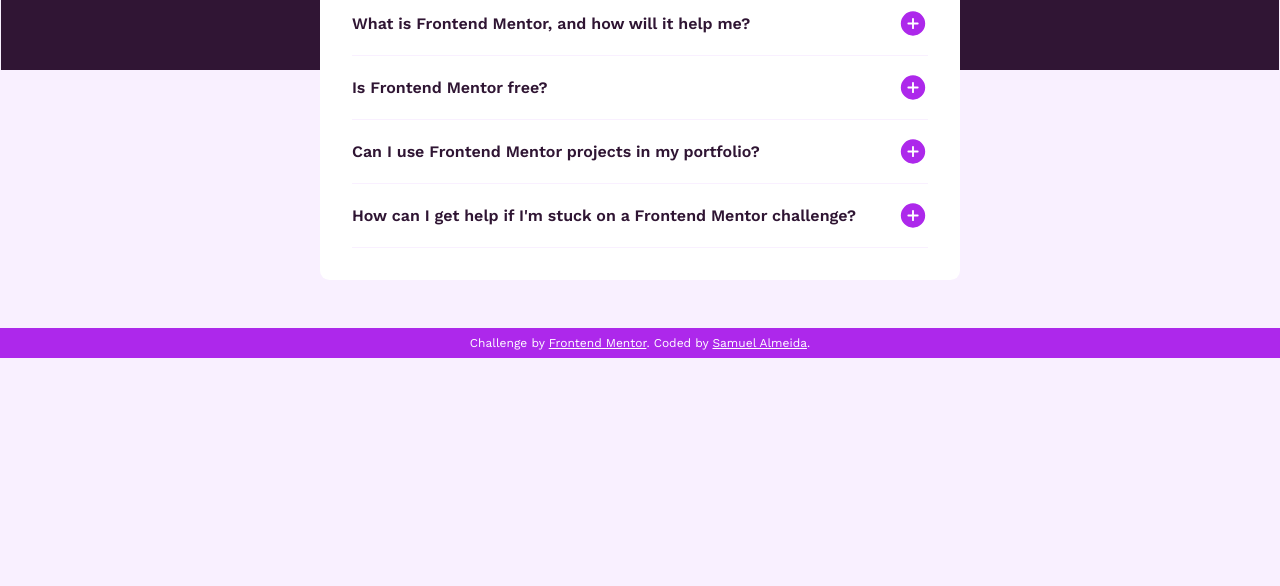
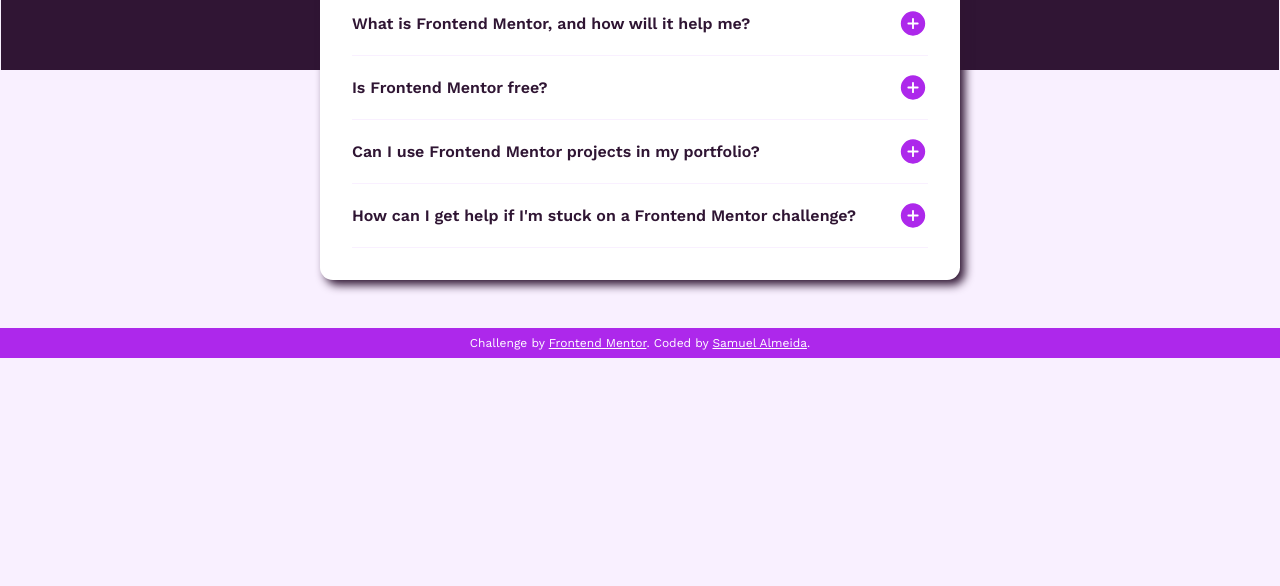
Before and after one commit to Shamuskado22/Frontend-Mentor, a plain HTML site: page faq-accordion-main/index.html in a window 1280 px wide. Shown: the part 214-800 px from the top of the page. Drawn offline with nearby package versions, Linux system fonts and the light colour scheme.

Commit message:
Box shadow added

```diff
--- a/faq-accordion-main/css/style.css
+++ b/faq-accordion-main/css/style.css
@@ -24,8 +24,9 @@
   width: 85vw;
   padding: 2rem;
   margin: 8rem auto 3rem;
-  border-radius: 0.6rem;
+  border-radius: 0.8rem;
   background-color: var(--White);
+  box-shadow: 5px 5px 10px var(--Dark-purple);
 }
 
 main .title {
```
